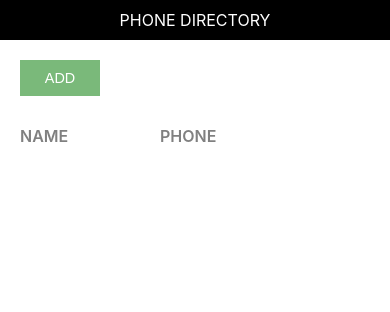
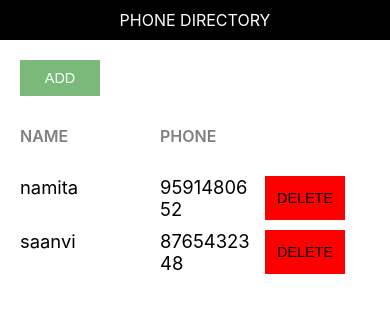
Before and after one commit to Namita2/phone-directory, a React (Create React App) app: page / in a window 390 px wide. Shown: the top 312 px of the page. Built offline with nearby package versions, Linux system fonts and the light colour scheme.

Commit message:
Added ‘PhoneDirectory’ as smart component, renamed ‘App’ as ‘ShowSubscribers’ and converted ‘AddSubscribers’ and ‘ShowSubscribers’ as dumb components

```diff
--- a/src/AddSubscriber.js
+++ b/src/AddSubscriber.js
@@ -1,5 +1,5 @@
 import React,{Component} from 'react';
-import Header from './Header.js';
+import Header from './common/Header.js';
 import './AddSubscribers.css'
 
 class AddSubscriber extends Component{
@@ -16,6 +16,12 @@ class AddSubscriber extends Component{
         this.setState({[e.target.name]:e.target.value});
         console.log(this.state);
     }
+    onFormSubmitted=(e)=>
+    {
+        e.preventDefault();
+        this.props.addSubscriberHandler(this.state);
+        this.setState({id:0, name:" ",phone:" "});
+    }
     render()
     {
         const{name,phone}=this.state;
@@ -24,7 +30,7 @@ class AddSubscriber extends Component{
             <Header heading="Add Subscriber"/>
             <div className="component-body-container">
             <button className="custom-btn">Back</button>
-            <form className="subscribers-form">
+            <form className="subscribers-form" onSubmit={this.onFormSubmitted.bind(this)}>
                 <label htmlFor="name" className="label-control">Name:</label><br/>
                 <input type="text" name="name" id="name" className="input-control" onChange={this.inputChangeHandler}/><br/><br/>
                 <label htmlFor="phone"className="label-control" >Phone:</label><br/>
--- a/src/App.js
+++ /dev/null
@@ -1,44 +0,0 @@
-import React,{Component} from 'react';
-import Header from './Header';
-import './App.css';
-import './common/common.css'
-
-class App extends Component{
-  constructor()
-  {
-    super();
-    this.state={
-      subscribersListToShow:[] }
-  }
-  render()
-  {
-  // let subscribers=[
-  //   {
-  //     name:'namita',number:9591480652,id:1
-  //   },
-  //   {
-  //     name:'saanvi',number:8765432348,id:2
-  //   }]
-
-  return (
-    <div>
-      <Header heading="Phone Directory"/>
-     <div className="component-body-container">
-          <button className="custom-btn add-btn">Add</button>
-
-          <div className="grid-container heading-container">
-            <span className="grid-item name-heading">Name</span>
-            <span className="grid-item phone-heading">Phone</span>
-          </div>
-          {this.state.subscribersListToShow.map(subscriber =>{ return <div key={subscriber.id}className="grid-container">
-            <span className="grid-item">{subscriber.name}</span>
-            <span className="grid-item">{subscriber.number}</span>
-            <button className="custom-btn delete-btn">Delete</button>
-          </div>})}
-
-          </div>
-    </div>
- );}
-}
-
-export default App;
--- /dev/null
+++ b/src/PhoneDirectory.js
@@ -0,0 +1,46 @@
+import React,{Component} from 'react';
+import AddSubscriber from'./AddSubscriber';
+import ShowSubscribers from './ShowSubscribers';
+
+
+
+   class PhoneDirectory extends Component
+{
+    constructor()
+    {
+        super();
+        this.state={
+            subscribersList:[
+                {
+                  name:'namita',number:9591480652,id:1
+                },
+                {
+                  name:'saanvi',number:8765432348,id:2
+                }]
+        }
+    }
+
+    addSubscriber=(newSubscriber)=>
+    {
+      let subscribersList=this.state.subscribersList;
+      if(subscribersList.length>0)
+      {
+          newSubscriber.id=subscribersList[subscribersList.length-1].id + 1;
+      }
+      else
+      {
+          newSubscriber.id=1;
+      }
+     subscribersList.push(newSubscriber);
+     this.setState({subscribersList:subscribersList});
+     console.log(this.state.subscribersList);
+    }
+    render()
+    {
+        return(<div>
+            {/* <AddSubscriber addSubscriberHandler={this.addSubscriber}/> */}
+            <ShowSubscribers subscribersList={this.state.subscribersList}/>
+            </div>);
+    }
+}
+export default PhoneDirectory;
--- /dev/null
+++ b/src/ShowSubscribers.js
@@ -0,0 +1,50 @@
+import React,{Component} from 'react';
+import Header from './common/Header';
+
+import './common/common.css';
+import './ShowSubscribers.css';
+
+class ShowSubscribers extends Component{
+  // constructor()
+  // {
+  //   super();
+  //   this.state={
+  //     subscribersListToShow:[]
+  //   }
+  //     console.log("constructor called");
+  // }
+
+  // componentDidMount()
+  // {
+  //   let newSubscriber={id:0,name:"namita",number:"8888888888"};
+  //   let subscribersList=this.state.subscribersListToShow;
+  //   subscribersList.push(newSubscriber);
+  //   this.setState({subscribersListToShow:subscribersList});
+  //   console.log("componentDidMount called");
+  // }
+  render()
+  {
+    console.log("render called")
+
+  return (
+    <div>
+      <Header heading="Phone Directory"/>
+     <div className="component-body-container">
+          <button className="custom-btn add-btn">Add</button>
+
+          <div className="grid-container heading-container">
+            <span className="grid-item name-heading">Name</span>
+            <span className="grid-item phone-heading">Phone</span>
+          </div>
+          {this.props.subscribersList.map(subscriber =>{ return <div key={subscriber.id}className="grid-container">
+            <span className="grid-item">{subscriber.name}</span>
+            <span className="grid-item">{subscriber.number}</span>
+            <button className="custom-btn delete-btn">Delete</button>
+          </div>})}
+
+          </div>
+    </div>
+ );}
+}
+
+export default ShowSubscribers;
--- a/src/index.js
+++ b/src/index.js
@@ -1,14 +1,15 @@
 import React from 'react';
 import ReactDOM from 'react-dom';
 import './index.css';
-import App from './App';
+import ShowSubscribers from './ShowSubscribers';
 import AddSubscriber from './AddSubscriber.js';
 import * as serviceWorker from './serviceWorker';
-import './common/common.css'
+import './common/common.css';
+import PhoneDirectory from './PhoneDirectory';
 
 ReactDOM.render(
 
-    <App />,
+    <PhoneDirectory />,
   document.getElementById('root')
 );
 
```
Also changed, not shown: src/ShowSubscribers.css (renamed from src/App.css), src/common/Header.css (renamed from src/Header.css), src/common/Header.js (renamed from src/Header.js).
